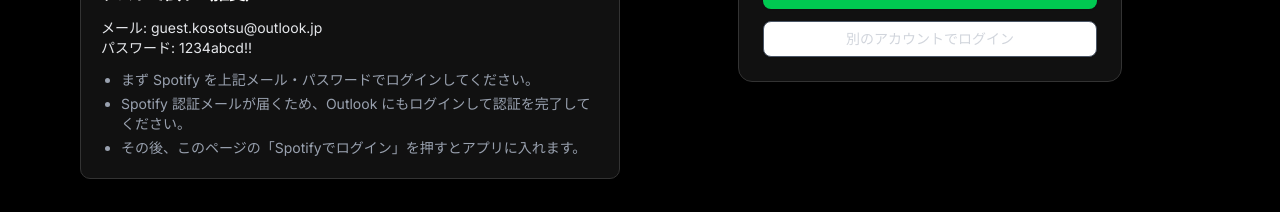
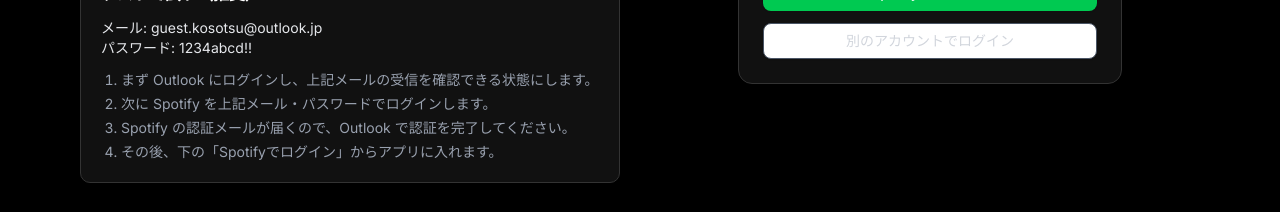
Before and after one commit to KOSOTSU-dev/music-library, a Next.js app: page /login in a window 1280 px wide. Shown: the part 257-469 px from the top of the page. Built offline with nearby package versions, Linux system fonts and the light colour scheme; no server answers.

Commit message:
chore(login): update guest instructions to Outlook→Spotify flow with exact phrasing and ordered list

```diff
--- a/src/app/login/page.tsx
+++ b/src/app/login/page.tsx
@@ -82,11 +82,12 @@ function LoginPageContent() {
               <div>メール: <span className="font-mono">guest.kosotsu@outlook.jp</span></div>
               <div>パスワード: <span className="font-mono">1234abcd!!</span></div>
             </div>
-            <ul className="text-sm text-gray-400 list-disc pl-5 space-y-1">
-              <li>まず Spotify を上記メール・パスワードでログインしてください。</li>
-              <li>Spotify 認証メールが届くため、Outlook にもログインして認証を完了してください。</li>
-              <li>その後、このページの「Spotifyでログイン」を押すとアプリに入れます。</li>
-            </ul>
+            <ol className="text-sm text-gray-400 list-decimal pl-5 space-y-1">
+              <li>まず Outlook にログインし、上記メールの受信を確認できる状態にします。</li>
+              <li>次に Spotify を上記メール・パスワードでログインします。</li>
+              <li>Spotify の認証メールが届くので、Outlook で認証を完了してください。</li>
+              <li>その後、下の「Spotifyでログイン」からアプリに入れます。</li>
+            </ol>
           </div>
         </section>
 
```
